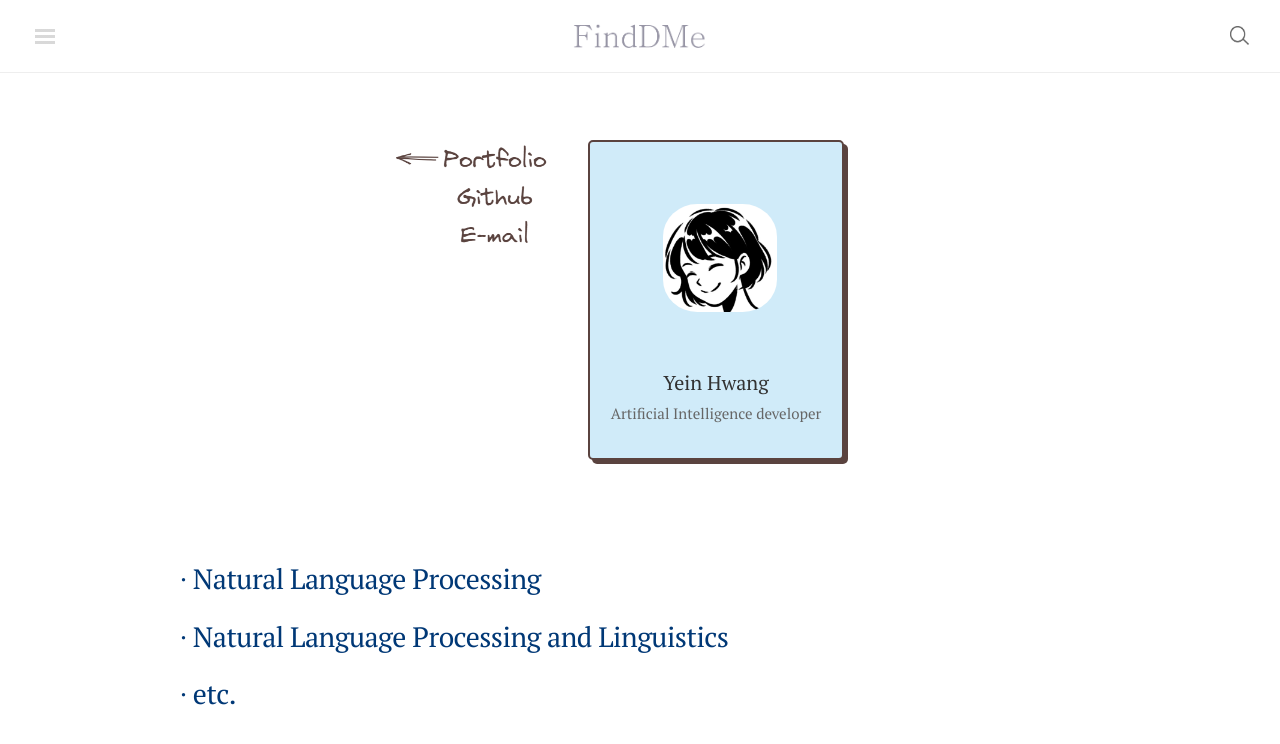
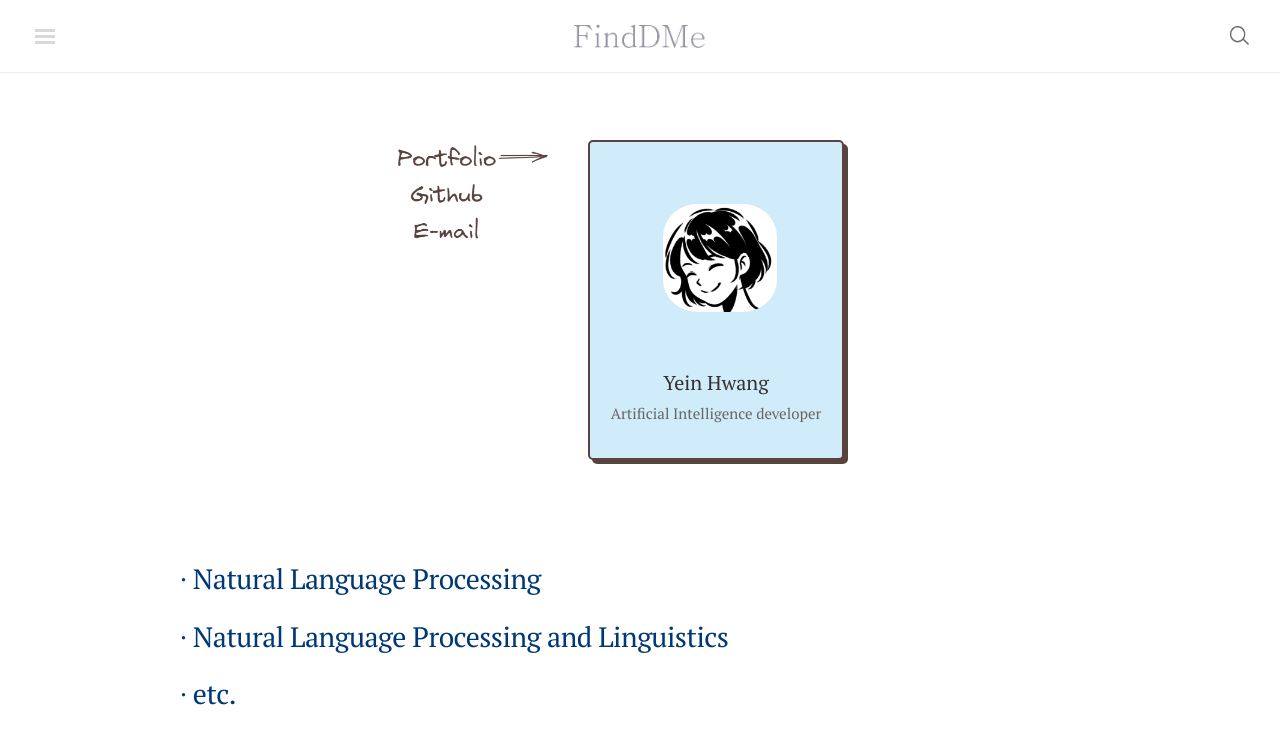
Before and after one commit to finddme/finddme.github.io, a Jekyll site: the page built from index.html, in a window 1280 px wide. Shown: the top 744 px of the page. Built offline with Jekyll 4.4.1, drawn with Linux system fonts in a browser that asks for light colours; nearby versions of some CDN libraries; comment, search, counter and statistics services are not loaded.

Commit message:
Update index.html

```diff
--- a/index.html
+++ b/index.html
@@ -37,7 +37,7 @@
 
 <div class="hero-portfolio"  style="float: left; width: 40%; overflow-y:hidden; margin-left: 4px;">
 <!-- <div class="hero-portfolio"  style="float: right; width: 40%; overflow-y:hidden; margin-right: 80px;"> -->
-  <img src="https://finddme.github.io/public/p_g_e2.png" />
+  <img src="https://finddme.github.io/public/p_g_e.png" />
 </div>
 
 <div class="card-expo">
```
